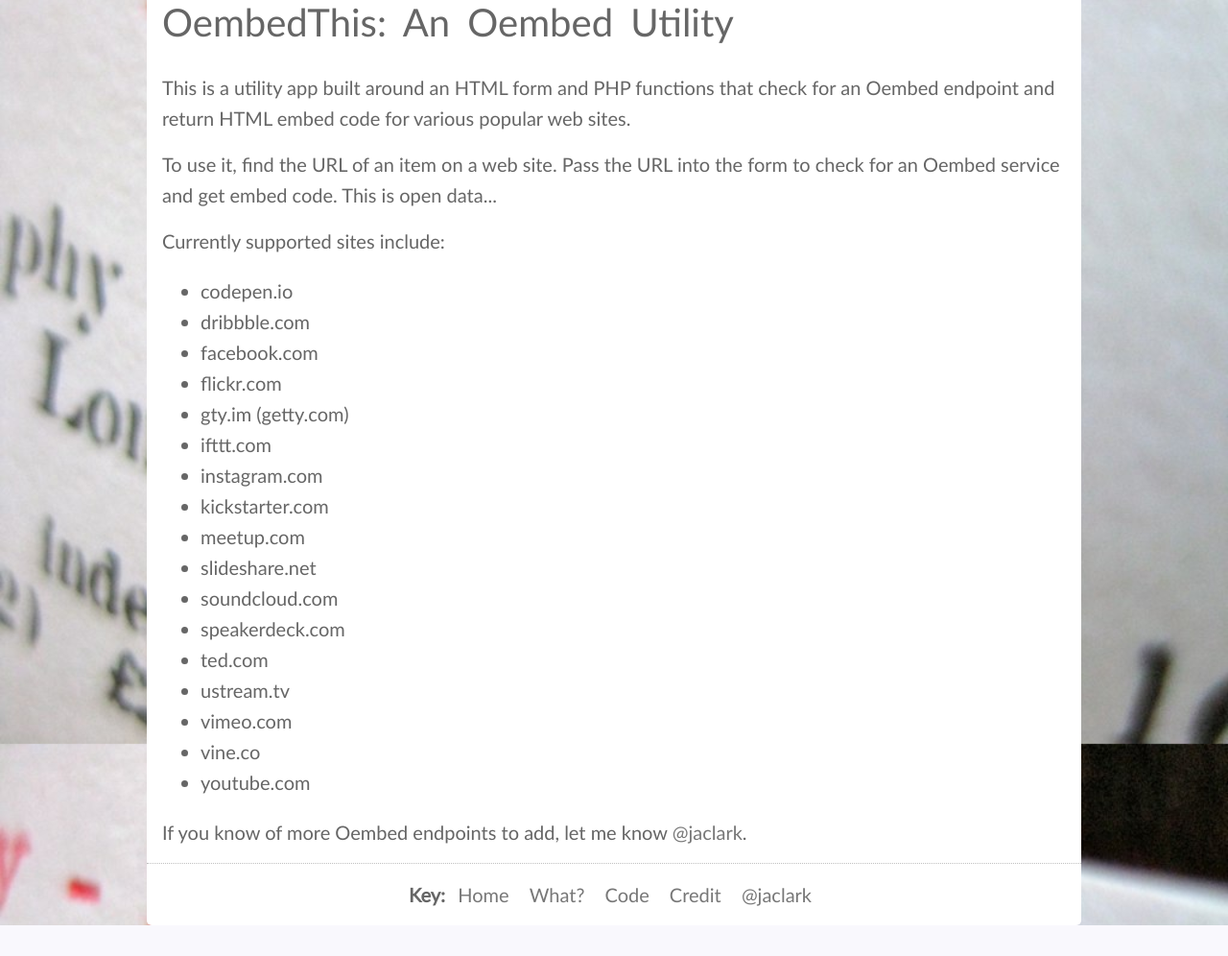
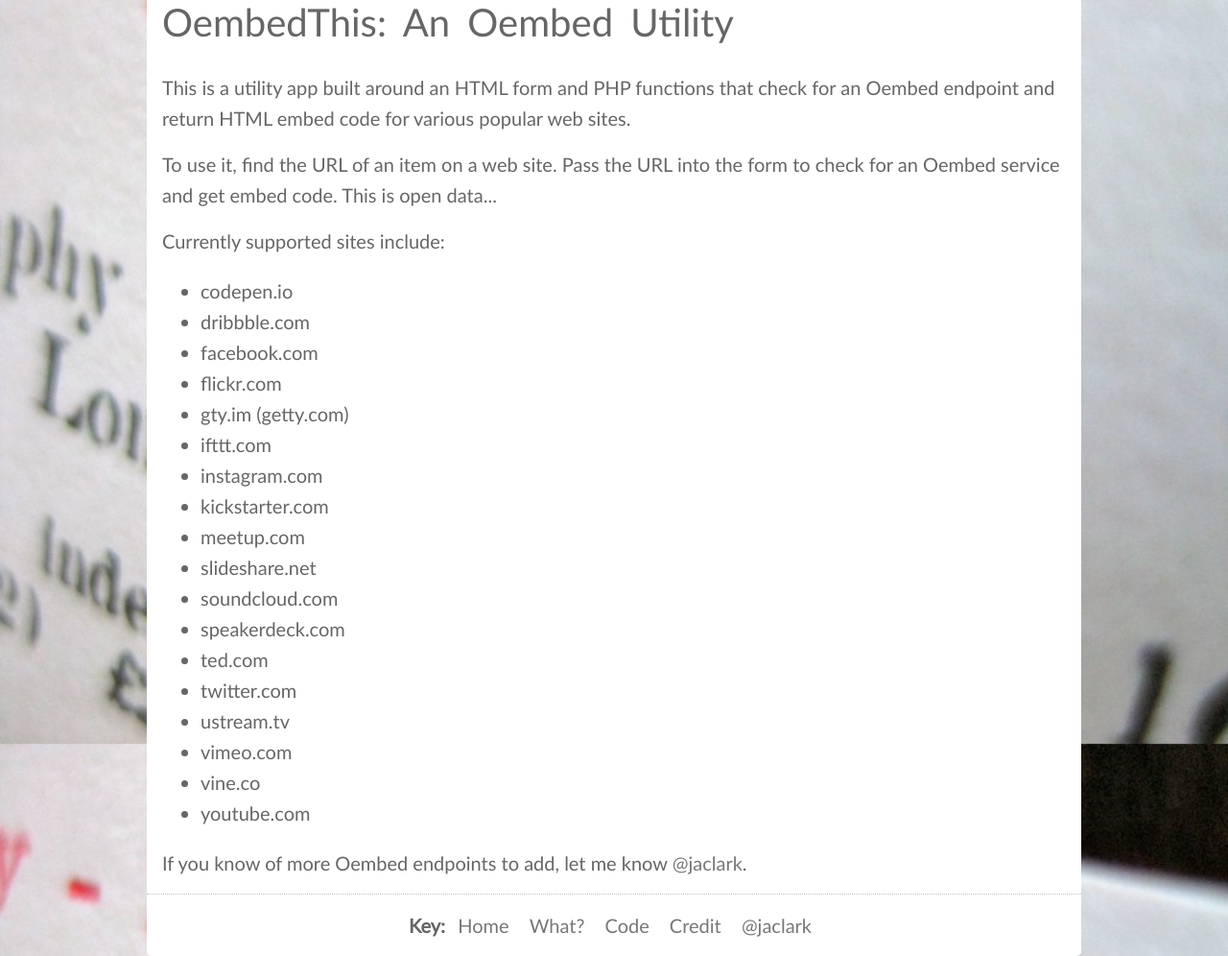
Before and after one commit to jasonclark/oembed-this, a PHP site: page /what.php in a window 1280 px wide. Shown: the part 185-1181 px from the top of the page at 96% size. Before the commit the page ends 1149 px from the top, so only its background shows below. Run offline with PHP 8.4, Linux system fonts and the light colour scheme.

Commit message:
added bullet for twitter.com support

```diff
--- a/what.php
+++ b/what.php
@@ -57,6 +57,7 @@
   <li>soundcloud.com</li>
   <li>speakerdeck.com</li>
   <li>ted.com</li>
+  <li>twitter.com</li>
   <li>ustream.tv</li>
   <li>vimeo.com</li>
   <li>vine.co</li>
```
